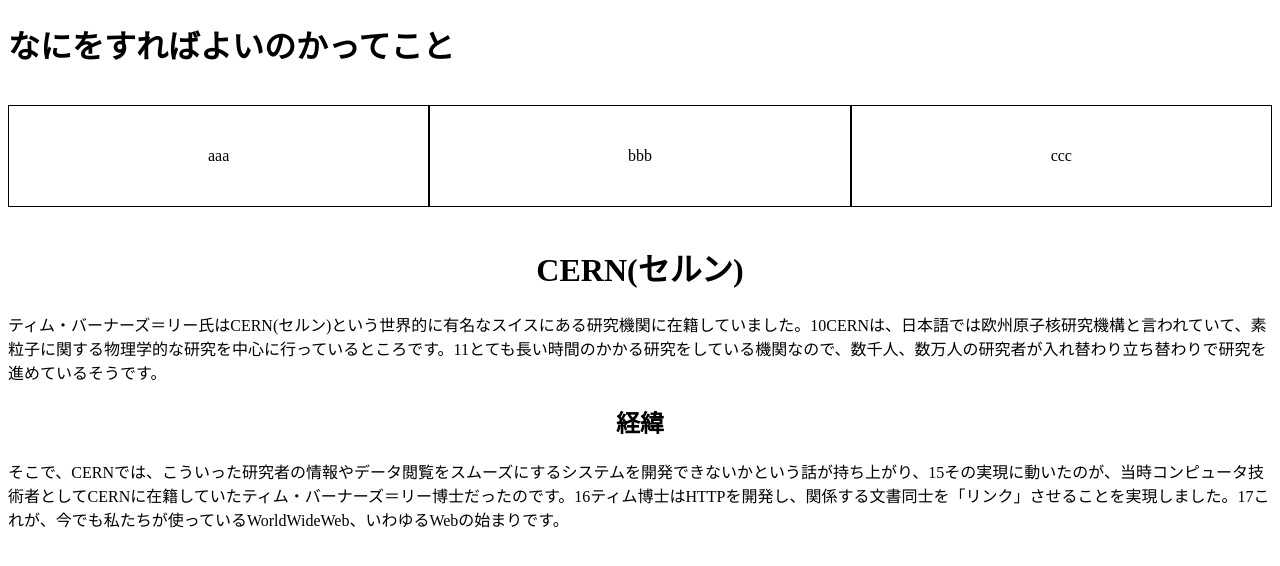
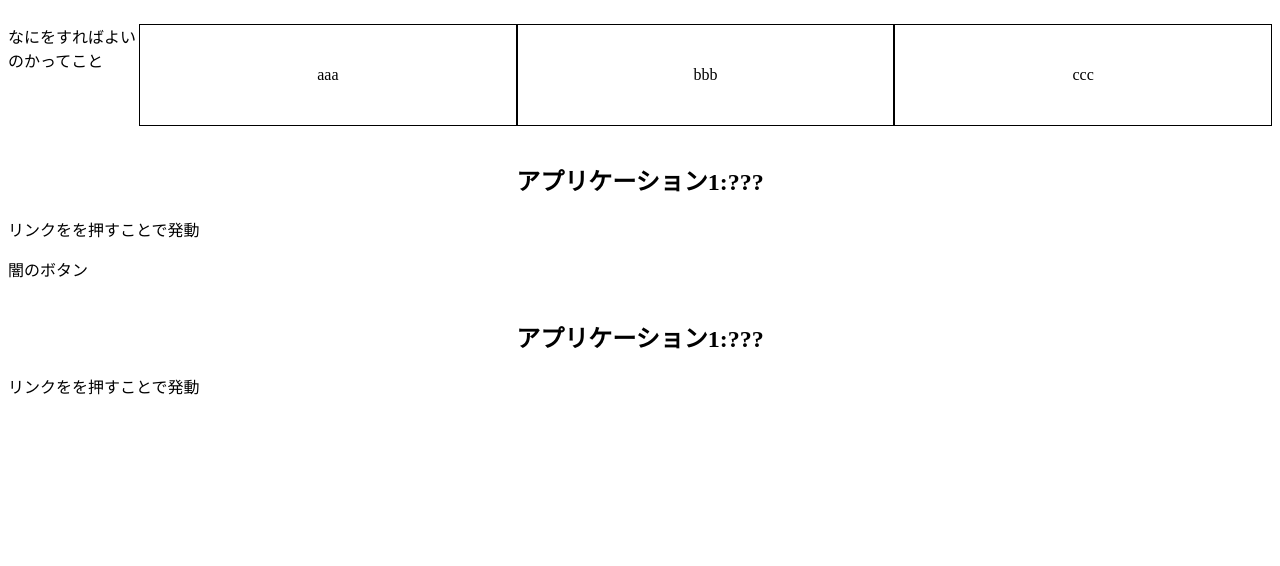
Before and after one commit to HironobuKawahito0213/homePage1, a plain HTML site: page index.html in a window 1280 px wide. Drawn offline with Linux system fonts and the light colour scheme.

Commit message:
Add files via upload

```diff
--- a/index.html
+++ b/index.html
@@ -6,20 +6,27 @@
 <title>Webサイト</title>
 </head>
 <header>
-    <h1>
-        なにをすればよいのかってこと
-    </h1>
     <div class="parent">
+        <p id="titleName">
+            なにをすればよいのかってこと
+        </p>
         <p class="child"><a href="index.html">aaa</a></p>
         <p class="child"><a href="index.html">bbb</a></p>
         <p class="child"><a href="index.html">ccc</a></p>
     </div>
 </header>
 <body>
-<h1 align="center">CERN(セルン)</h1>
-<p>ティム・バーナーズ＝リー氏はCERN(セルン)という世界的に有名なスイスにある研究機関に在籍していました。10CERNは、日本語では欧州原子核研究機構と言われていて、素粒子に関する物理学的な研究を中心に行っているところです。11とても長い時間のかかる研究をしている機関なので、数千人、数万人の研究者が入れ替わり立ち替わりで研究を進めているそうです。
-<h2 align="center">経緯</h2>
-<p>そこで、CERNでは、こういった研究者の情報やデータ閲覧をスムーズにするシステムを開発できないかという話が持ち上がり、15その実現に動いたのが、当時コンピュータ技術者としてCERNに在籍していたティム・バーナーズ＝リー博士だったのです。16ティム博士はHTTPを開発し、関係する文書同士を「リンク」させることを実現しました。17これが、今でも私たちが使っているWorldWideWeb、いわゆるWebの始まりです。</p>
+<article>
+    <h1 align="center">アプリケーション1:???</h1>
+    <p>リンクをを押すことで発動</p>
+    <a href="index.html">闇のボタン</a>
+</article>
+<br>
+<article>
+    <h1 align="center">アプリケーション1:???</h1>
+    <p>リンクをを押すことで発動</p>
+</article>
+
 </body>
 <footer>
 
```
